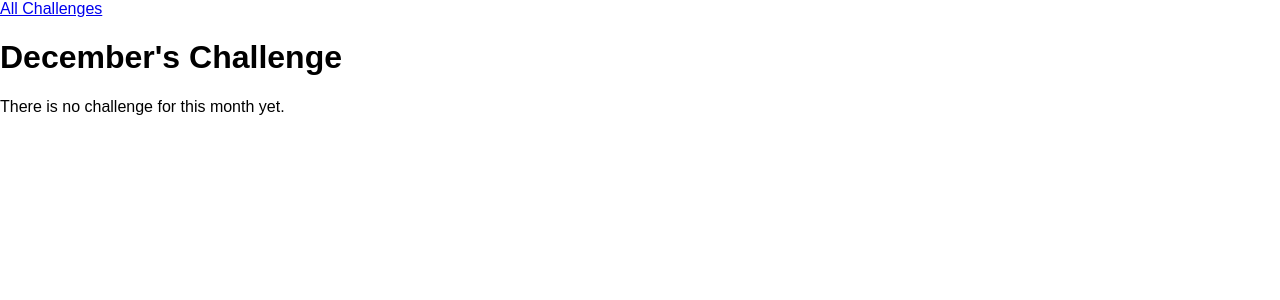
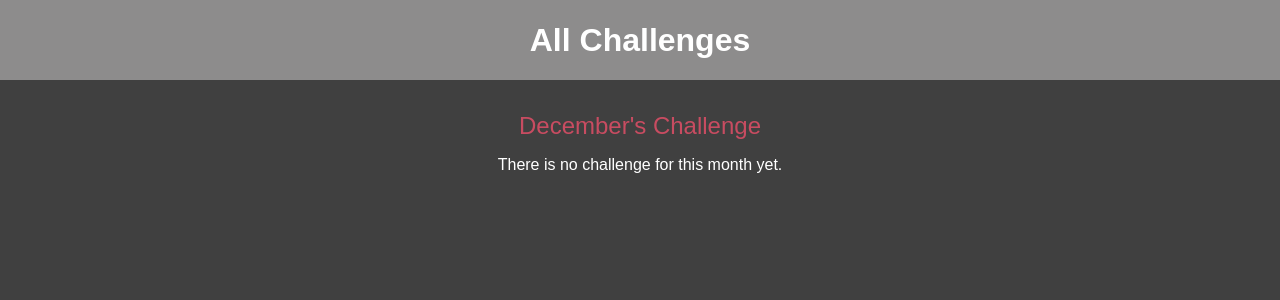
Before and after one commit to behnooshbhy2002/Django-blog, a Django app: page /challenges/december in a window 1280 px wide. Shown: the top 300 px of the page. Run offline with Django 5.2, Linux system fonts and the light colour scheme; some web fonts are replaced.

Commit message:
adding css styles

```diff
--- /dev/null
+++ b/monthly_challenges/challenges/static/challenges/challenge.css
@@ -0,0 +1,20 @@
+h1, h2 {
+    text-align: center;
+    color: white;
+}
+h1 {
+    font-size: 1.5rem;
+    margin: 2rem 0 1rem 0;
+    font-weight: normal;
+    color: rgb(200, 76, 97);
+}
+
+h2 {
+    font-size: 3rem;
+    font-weight: bold;
+}
+
+.fallback {
+    text-align: center;
+    color: white;
+}
--- a/monthly_challenges/challenges/static/challenges/challenges.css
+++ /dev/null
@@ -1,3 +0,0 @@
-ul {
-    list-style: none;
-}
--- /dev/null
+++ b/monthly_challenges/challenges/static/challenges/includes/header.css
@@ -0,0 +1,26 @@
+header {
+    width: 100%;
+    height: 5rem;
+    background-color: #8d8c8c;
+}
+
+header nav {
+    width: 100%;
+    height: 100%;
+    display: flex;
+    justify-content: center;
+    align-items: center;
+
+}
+
+header nav a {
+    text-decoration: none;
+    color: white;
+    font-size: 2rem;
+    font-weight: bold;
+}
+
+header nav a:hover,
+header nav a:active {
+    color: rgb(220, 20, 187);
+}
--- a/monthly_challenges/challenges/templates/challenges/challenge.html
+++ b/monthly_challenges/challenges/templates/challenges/challenge.html
@@ -1,4 +1,11 @@
 {% extends "base.html" %}
+{% load static %}
+
+{% block css_block %}
+  <link rel="stylesheet" href="{% static "challenges/challenge.css"%}">
+  <link rel="stylesheet" href="{% static "challenges/includes/header.css"%}">
+{% endblock css_block %}
+
 {% block page_title %}
     {{month|title}} Challenges
 {%endblock%}
@@ -9,6 +16,6 @@
     {% if text is not None%}
         <h2>{{ text }}</h2>
     {% else %}
-        <p>There is no challenge for this month yet.</p>
+        <p class="fallback">There is no challenge for this month yet.</p>
     {% endif %}
 {% endblock %}
--- a/monthly_challenges/challenges/templates/challenges/index.html
+++ b/monthly_challenges/challenges/templates/challenges/index.html
@@ -2,7 +2,8 @@
 {% load static %}
 
 {% block css_block %}
-  <link rel="stylesheet" href="{% static "challenges/challenges.css"%}">
+  <link rel="stylesheet" href="{% static "challenges/index.css"%}">
+  <link rel="stylesheet" href="{% static "challenges/includes/header.css"%}">
 {% endblock css_block %}
 
 {% block page_title %} All Challenges {% endblock %}
--- a/monthly_challenges/static/styles.css
+++ b/monthly_challenges/static/styles.css
@@ -6,4 +6,5 @@ html {
 
 body {
     margin: 0;
+    background-color: rgb(64, 64, 64);
 }
```
Also changed, not shown: monthly_challenges/challenges/static/challenges/index.css (added, +37 -0 lines).
